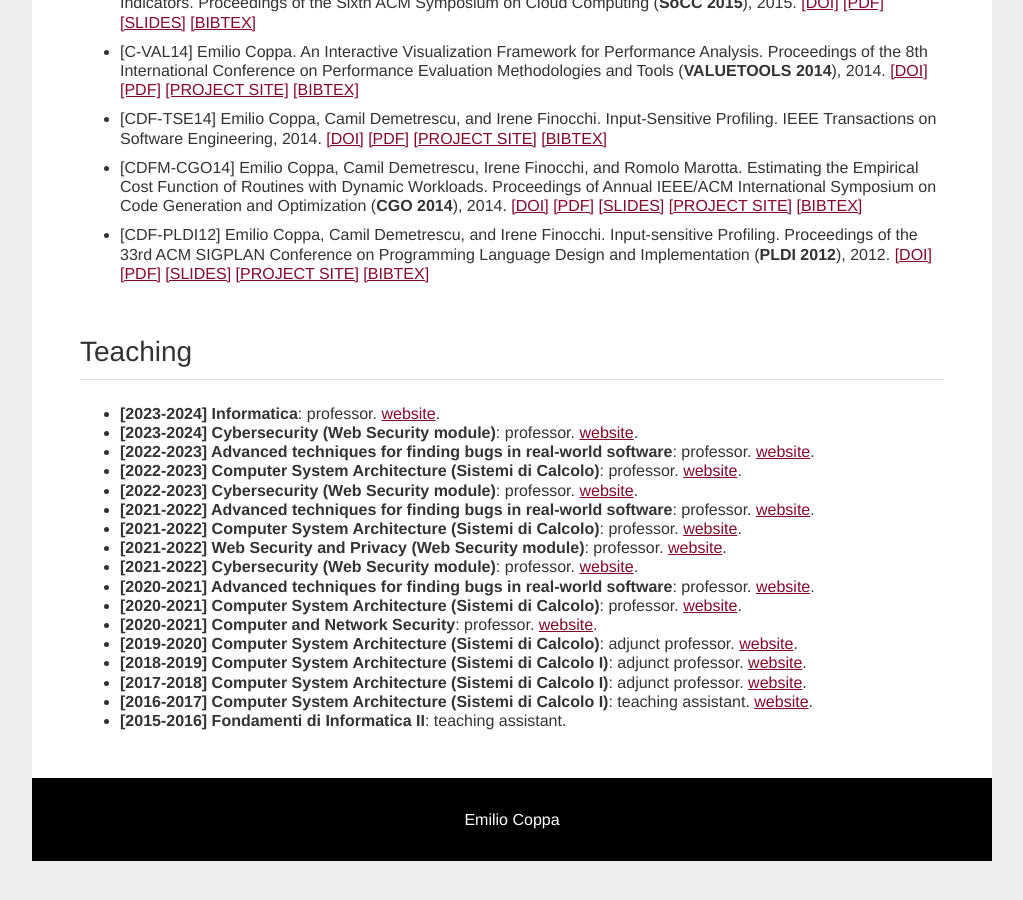
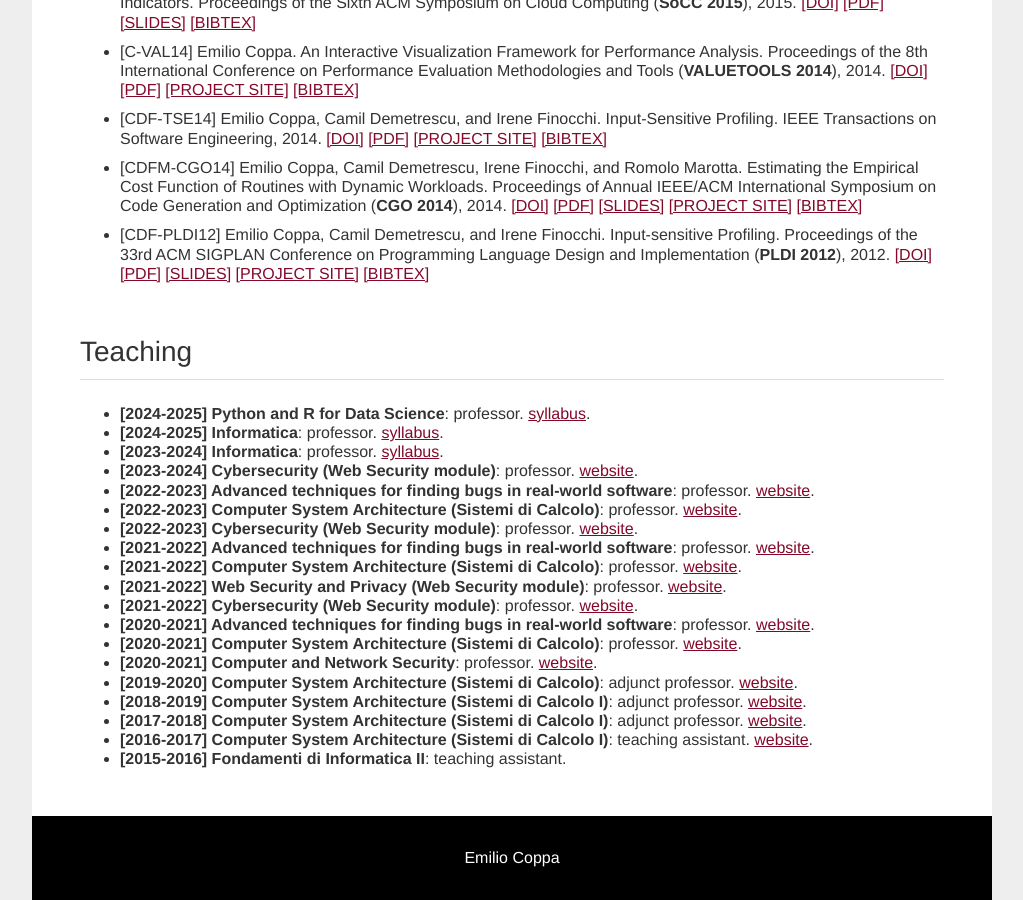
Before and after one commit to ecoppa/ecoppa.github.io, a Jekyll site: the page built from index.html, in a window 1280 px wide and 900 px high, scrolled down 5818 px. Shown: the whole window, without its empty margins (128-1151 px from the left). Built offline with Jekyll 4.4.1, drawn with Linux system fonts in a browser that asks for light colours; before the commit the page ends 6679 px from its top, so only the background shows below that.

Commit message:
Update index.html

```diff
--- a/index.html
+++ b/index.html
@@ -560,8 +560,12 @@
 				<hr>
 
 				<ul>
+					<li><b>[2024-2025] Python and R for Data Science</b>: professor. <a
+						href="https://www.luiss.it/cattedreonline/corso/LABDSM1/0/LMDSMBASE/2024">syllabus</a>.</li>
+					<li><b>[2024-2025] Informatica</b>: professor. <a
+						href="https://www.luiss.it/cattedreonline/corso/254/E/1EEL2BASE/2024">syllabus</a>.</li>
 					<li><b>[2023-2024] Informatica</b>: professor. <a
-						href="https://www.luiss.it/cattedreonline/corso/254/E/1EEL2BASE/2023">website</a>.</li>
+						href="https://www.luiss.it/cattedreonline/corso/254/E/1EEL2BASE/2023">syllabus</a>.</li>
 					<li><b>[2023-2024] Cybersecurity (Web Security module)</b>: professor. <a
 						href="https://sites.google.com/diag.uniroma1.it/cybersecurity/">website</a>.</li>
 					<li><b>[2022-2023] Advanced techniques for finding bugs in real-world software</b>: professor. <a
```
